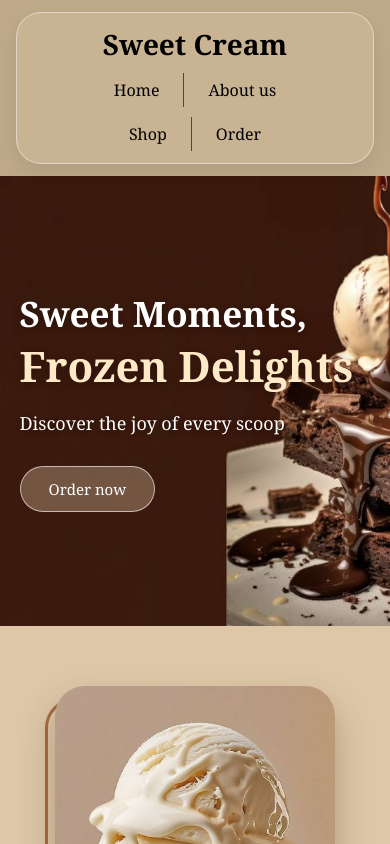
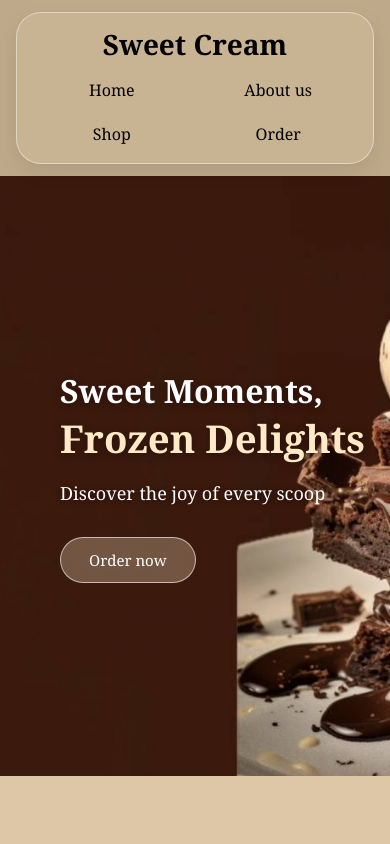
Before and after one commit to helena2233/ice-cream, a plain HTML site: page index.html in a window 390 px wide. Shown: the top 844 px of the page. Drawn offline with nearby package versions, Linux system fonts and the light colour scheme.

Commit message:
add changes

```diff
--- a/style.css
+++ b/style.css
@@ -339,18 +339,14 @@ padding-left: 5px;
 margin-right: 8px;
 font-size: 18px;
 }
-
-@media (max-width: 900px){
-.categories{ flex-wrap: wrap; }
-.title{ padding-left: 5%; height: 450px; }
-.title-text h1 span{ font-size: 42px; }
-.about1{ gap: 50px; padding: 60px 8%; }
-}
 @media (max-width: 700px){
     .navbar{ flex-wrap: wrap; gap: 10px; padding: 12px; }
     .nav-logo{ order: -1; width: 100%; text-align: center; }
-.nav-menu{ gap: 12px; }
-.nav-item + .nav-item{ padding-left: 12px; }
+    .nav-menu{ display: flex; flex-wrap: wrap; justify-content: center; gap: 8px 0; width: 100%; }
+    .nav-item{ width: 50%; text-align: center; padding: 0; border: none; }
+    .nav-item + .nav-item{ padding-left: 0; border: none; }
+    .title-text h1{ font-size: 2rem; }
+    .title-text h1 span{ font-size: 2.4rem; }
     .orderSwiper{ padding: 20px 10px 65px; }
     .about-image img{ width: 280px; height: 340px; }
     .about-image::before{ left: -10px; top: 12px; }
```
Lines whose indentation alone changed are shown as unchanged.
